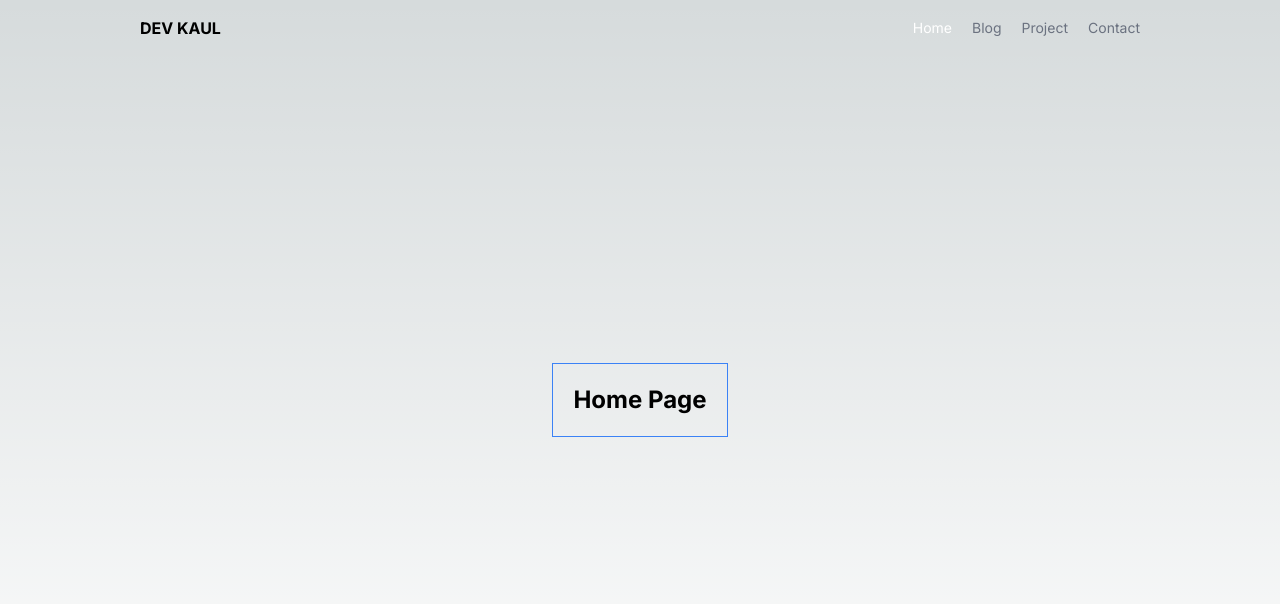
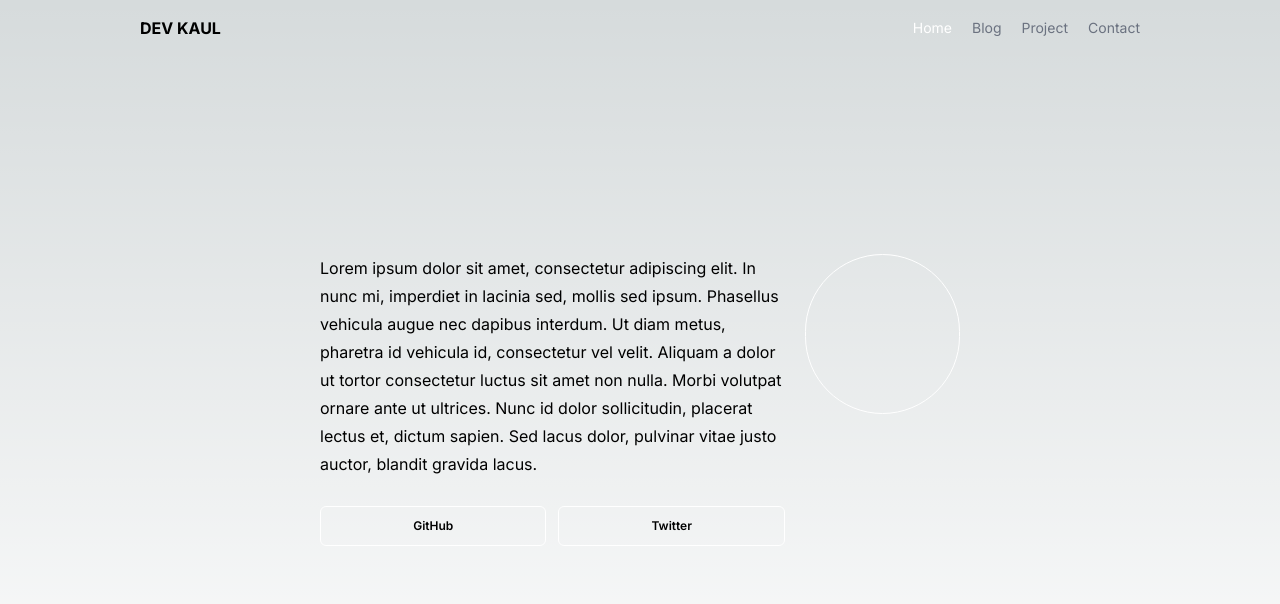
Before and after one commit to BugReportOnWeb/website, a Next.js app: page / in a window 1280 px wide. Shown: the top 604 px of the page. Built offline with nearby package versions, Linux system fonts and the light colour scheme.

Commit message:
Add && Fix Home page content and bugs

```diff
--- a/app/page.tsx
+++ b/app/page.tsx
@@ -1,6 +1,15 @@
 const Home = () => {
     return (
-        <h1 className='p-5 font-bold text-2xl border border-blue-500'>Home Page</h1>
+        <div className='flex flex-col mx-3 mt-64 max-w-[40rem] pb-7 justify-center items-center gap-5 sm:flex-row-reverse sm:items-start sm:mt-0 sm:pb-0'>
+            <div className='border border-white w-40 h-40 rounded-full'></div>
+            <div className='sm:w-3/4'>
+                <p className='leading-7'>Lorem ipsum dolor sit amet, consectetur adipiscing elit. In nunc mi, imperdiet in lacinia sed, mollis sed ipsum. Phasellus vehicula augue nec dapibus interdum. Ut diam metus, pharetra id vehicula id, consectetur vel velit. Aliquam a dolor ut tortor consectetur luctus sit amet non nulla. Morbi volutpat ornare ante ut ultrices. Nunc id dolor sollicitudin, placerat lectus et, dictum sapien. Sed lacus dolor, pulvinar vitae justo auctor, blandit gravida lacus.</p>
+                <div className='mt-7 text-xs flex flex-col justify-around gap-3 sm:flex-row'>
+                    <a className='border border-white w-full h-10 rounded-md flex justify-center items-center cursor-pointer font-semibold hover:bg-white hover:text-black' href='https://github.com/BugReportOnWeb' target='_blank'>GitHub</a>
+                    <a className='border border-white w-full h-10 rounded-md flex justify-center items-center cursor-pointer font-semibold hover:bg-white hover:text-black' href='https://twitter.com/devkaul0' target='_blank'>Twitter</a>
+                </div>
+            </div>
+        </div>
     )
 }
 
```
